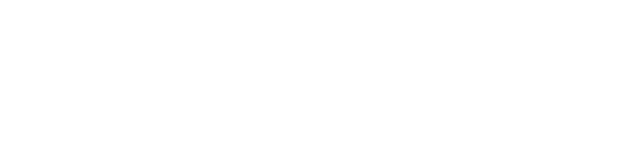
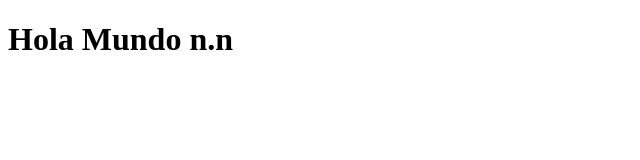
Before and after one commit to Tebolita/TestGit, a plain HTML site: page index.html in a window 1280 px wide. Shown: the whole page, without its empty margins (0-640 px from the left). Drawn offline with Linux system fonts and the light colour scheme.

Commit message:
agregamos un h1 y texto en Readme

```diff
--- a/index.html
+++ b/index.html
@@ -7,6 +7,6 @@
     <title>Document</title>
 </head>
 <body>
-
+    <h1>Hola Mundo n.n</h1>
 </body>
 </html>
```
Also changed, not shown: 1 other file.
